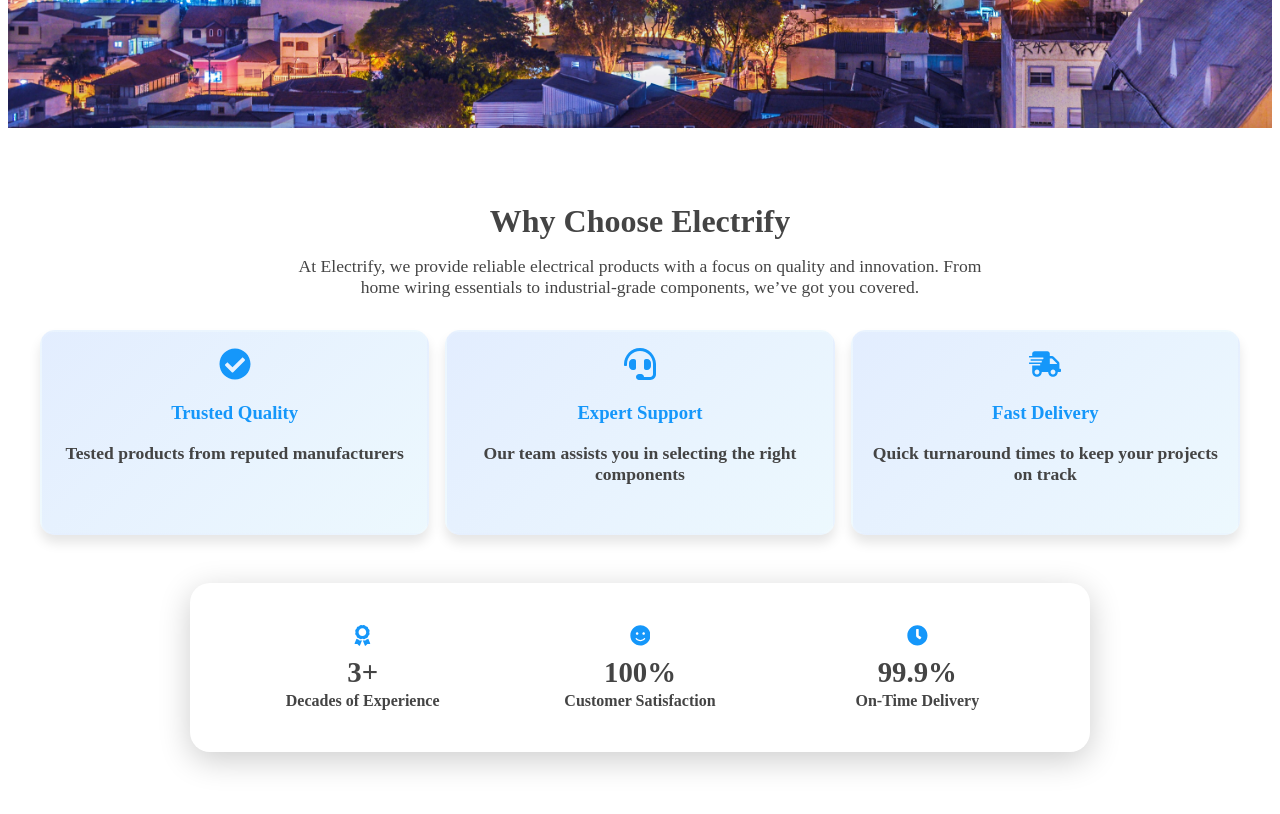
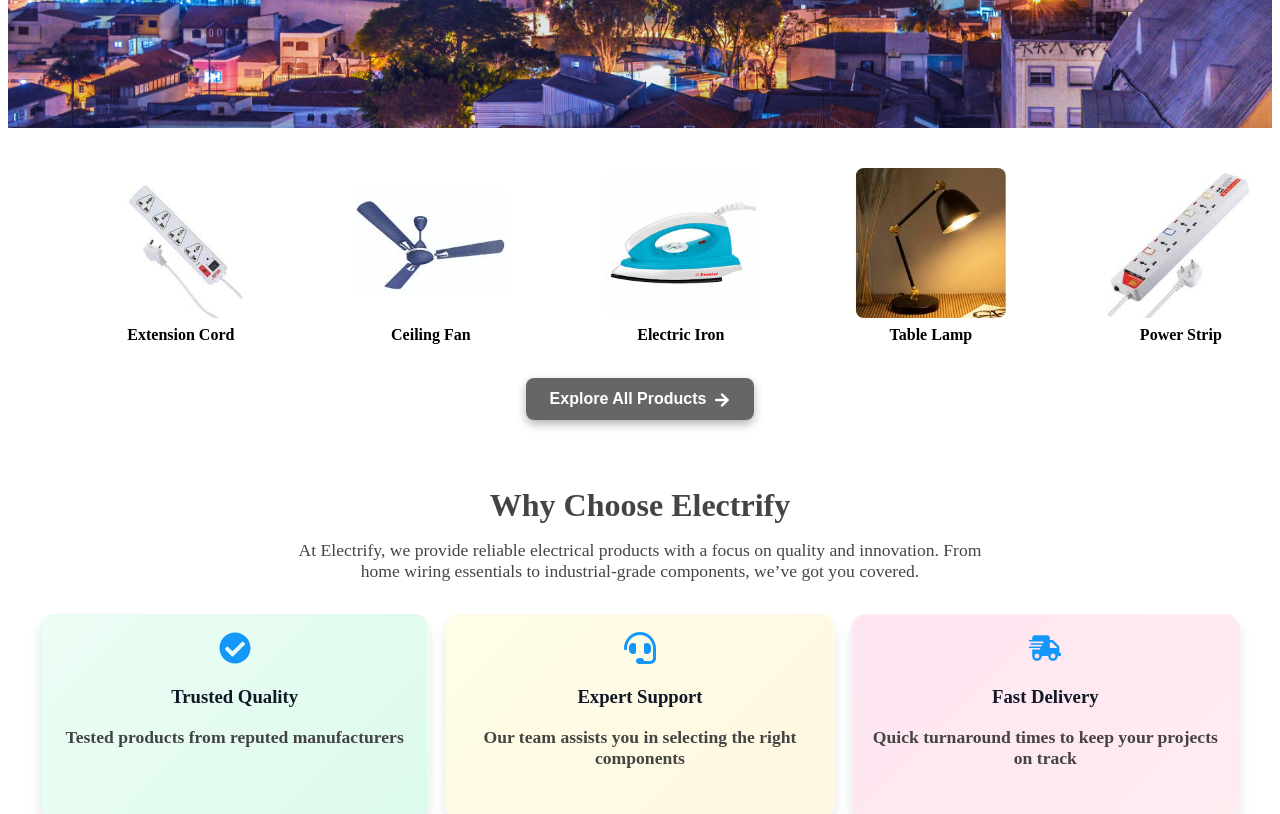
Before and after one commit to Rohitswami16/Electrify, a React (Vite) app: page / in a window 1280 px wide. Shown: the part 440-1254 px from the top of the page. Built offline with nearby package versions, Linux system fonts and the light colour scheme.

Commit message:
modern ui

```diff
--- a/src/App.css
+++ b/src/App.css
@@ -80,12 +80,12 @@
   bottom: -3px; /* Slightly below the text */
   width: 0;
   height: 2px;
-  background-color: #f4faff; /* Underline color */
+  background-color: #70bfff;
   transition: width 0.4s ease;
 }
 
 .nav-link:hover {
-  color: #f4faff;
+  color: #70bfff;
 }
 
 .nav-link:hover::after {
@@ -181,15 +181,68 @@
 
 .btn-exploreproduct:hover {
   background-color: rgba(0, 0, 0, 0.4); /* Darker on hover */
-  /* transform: scale(1.05); */
   box-shadow: 0 6px 18px rgba(0, 0, 0, 0.4);
 }
 
+/* slider */
+
+.home-sliding-images {
+  overflow: hidden;
+  width: 100%;
+  padding: 40px 30px;
+}
+
+.slider-track {
+  display: flex;
+  width: max-content;
+  animation: scroll-left 50s linear infinite;
+  gap: 100px; /* spacing between items */
+}
+
+.slider-item {
+  flex: 0 0 auto;
+  width: 150px;
+  height: 200px;
+  text-align: center;
+  display: flex;
+  flex-direction: column;
+  align-items: center;
+}
+
+.slider-item img {
+  width: 100%;
+  height: 150px;
+  object-fit: cover;
+  border-radius: 8px;
+  margin-bottom: 8px;
+}
+
+.slider-item p {
+  font-weight: bold;
+  text-align: center;
+  margin: 0;
+}
+
+@keyframes scroll-left {
+  0% {
+    transform: translateX(0%);
+  }
+  100% {
+    transform: translateX(-50%);
+  }
+}
+
+.home-sliding-images .btn-exploreproduct {
+  display: flex;
+  justify-self: center;
+  align-items: center;
+  margin-top: 10px;
+}
+
 .home-info {
-  padding: 2rem 2rem;
+  padding: 0 2rem;
   background-color: rgba(255, 255, 255, 0.95);
   text-align: center;
-  margin-top: 1rem;
 }
 
 .home-info h2 {
@@ -221,15 +274,8 @@
   border: 2px solid rgba(255, 255, 255, 0.1); /* subtle white border */
   border-radius: 15px;
 
-  background: linear-gradient(
-    135deg,
-    rgba(161, 196, 253, 0.3) 0%,
-    rgba(194, 233, 251, 0.3) 100%
-  );
-
   backdrop-filter: blur(10px); /* glass blur */
   -webkit-backdrop-filter: blur(10px); /* Safari support */
-  color: #ffffff; /* white text for visibility */
   box-shadow: 0 8px 12px rgba(0, 0, 0, 0.1); /* soft shadow */
   transition: transform 0.3s ease;
 }
@@ -251,7 +297,11 @@
   flex-wrap: wrap;
   border-radius: 20px;
   padding: 2rem;
-  background-color: white;
+  background: linear-gradient(
+    135deg,
+    rgba(161, 196, 253, 0.3) 0%,
+    rgba(194, 233, 251, 0.3) 100%
+  );
   box-shadow: 0 8px 32px rgba(0, 0, 0, 0.2); /* Softer black shadow */
   backdrop-filter: blur(15px);
   -webkit-backdrop-filter: blur(15px);
@@ -290,12 +340,6 @@
 
 .about-container {
   min-height: 100vh;
-  background: linear-gradient(
-    to bottom right,
-    #eff6ff,
-    #ffffff,
-    #fef9c3
-  ); /* from-blue-50 via-white to-yellow-50 */
   padding: 3rem 1rem;
   display: flex;
   align-items: center;
@@ -450,6 +494,7 @@
   }
 }
 
+.about-section,
 .contact-section,
 .products-section,
 .services-section {
@@ -663,7 +708,7 @@
 
 .footer-link {
   position: relative;
-  color: #ffeaea;
+  color: #e5e7eb;
   text-decoration: none;
   display: inline-block;
   margin-bottom: 10px;
@@ -691,7 +736,7 @@
 }
 
 .footer-contact {
-  color: #ffeaea;
+  color: #e5e7eb;
   margin-bottom: 12px;
   margin-top: 0;
 }
@@ -704,7 +749,7 @@
 
 .social-icon {
   font-size: 22px;
-  color: white;
+  color: #e5e7eb;
   transition: transform 0.3s, color 0.3s;
 }
 
--- a/src/pages/Home.jsx
+++ b/src/pages/Home.jsx
@@ -17,6 +17,47 @@
 import image3 from "../assets/image3.jpg";
 
 const images = [image1, image2, image3];
+
+// sliding images for products
+
+import ledBulbImg from "../product-images/led-bulb.jpeg";
+import switchboardImg from "../product-images/switch-board.jpeg";
+import extensionCordImg from "../product-images/extension-cord.jpeg";
+import ceilinngFanImg from "../product-images/ceiling-fan.jpeg";
+import electricIronImg from "../product-images/iron.jpeg";
+import tableLampImg from "../product-images/table-lamp.jpeg";
+import powerstripImg from "../product-images/power-strip.jpeg";
+import tubeLightImg from "../product-images/tube-light.jpeg";
+import wallSocketImg from "../product-images/wall-socket.jpeg";
+import InverterBatteryImg from "../product-images/inverter-battery.jpeg";
+import wiringCableImg from "../product-images/wiring-cable.jpeg";
+import electricKettleImg from "../product-images/electric-kettle.jpeg";
+import mcbSwitchImg from "../product-images/mcb-switch.jpeg";
+import chargerAdapterImg from "../product-images/charger-adapter.jpeg";
+import smartPlugImg from "../product-images/smart-plug.jpeg";
+
+const products = [
+  { id: 1, name: "LED Bulb", price: "₹120", image: ledBulbImg },
+  { id: 2, name: "Switch Board", price: "₹450", image: switchboardImg },
+  { id: 3, name: "Extension Cord", price: "₹350", image: extensionCordImg },
+  { id: 4, name: "Ceiling Fan", price: "₹1500", image: ceilinngFanImg },
+  { id: 5, name: "Electric Iron", price: "₹999", image: electricIronImg },
+  { id: 6, name: "Table Lamp", price: "₹700", image: tableLampImg },
+  { id: 7, name: "Power Strip", price: "₹400", image: powerstripImg },
+  { id: 8, name: "Tube Light", price: "₹250", image: tubeLightImg },
+  { id: 9, name: "Wall Socket", price: "₹180", image: wallSocketImg },
+  {
+    id: 10,
+    name: "Inverter Battery",
+    price: "₹6200",
+    image: InverterBatteryImg,
+  },
+  { id: 11, name: "Wiring Cable", price: "₹950", image: wiringCableImg },
+  { id: 12, name: "Electric Kettle", price: "₹1300", image: electricKettleImg },
+  { id: 13, name: "MCB Switch", price: "₹300", image: mcbSwitchImg },
+  { id: 14, name: "Charger Adapter", price: "₹450", image: chargerAdapterImg },
+  { id: 15, name: "Smart Plug", price: "₹1500", image: smartPlugImg },
+];
 
 export default function Home() {
   const [currentImage, setCurrentImage] = useState(0);
@@ -54,9 +95,29 @@
           className="btn-exploreproduct"
           onClick={() => navigate("/products")}
         >
-          Explore Our Products <FaArrowRight style={{ marginLeft: "8px", marginTop: "2px" }} />
+          Explore Our Products{" "}
+          <FaArrowRight style={{ marginLeft: "8px", marginTop: "2px" }} />
         </button>
       </div>
+
+      <div className="home-sliding-images">
+        <div className="slider-track">
+          {products.concat(products).map((product, index) => (
+            <div className="slider-item" key={index}>
+              <img src={product.image} alt={product.name} />
+              <p>{product.name}</p>
+            </div>
+          ))}
+        </div>
+        <button
+          className="btn-exploreproduct"
+          onClick={() => navigate("/products")}
+        >
+          Explore All Products{" "}
+          <FaArrowRight style={{ marginLeft: "8px", marginTop: "2px" }} />
+        </button>
+      </div>
+
       <div className="home-info">
         <h2>Why Choose Electrify</h2>
         <p>
@@ -66,17 +127,39 @@
         </p>
 
         <div className="info-highlights">
-          <div className="highlight">
+          <div className="highlight"
+
+          style={{
+            background:
+              "linear-gradient(135deg, rgba(209, 250, 229, 0.4), rgba(167, 243, 208, 0.4))",
+            color: "#111827",
+          }}
+
+          >
             <FaCheckCircle className="highlight-icon" />
             <h3>Trusted Quality</h3>
             <p>Tested products from reputed manufacturers</p>
           </div>
-          <div className="highlight">
+          <div
+            className="highlight"
+            style={{
+              background:
+                "linear-gradient(135deg, rgba(255, 249, 196, 0.4), rgba(255, 236, 179, 0.4))",
+              color: "#111827",
+            }}
+          >
             <FaHeadset className="highlight-icon" />
             <h3>Expert Support</h3>
             <p>Our team assists you in selecting the right components</p>
           </div>
-          <div className="highlight">
+          <div
+            className="highlight"
+            style={{
+              background:
+                "linear-gradient(135deg, rgba(249, 168, 212, 0.3) 0%, rgba(255, 192, 203, 0.3) 100%)",
+              color: "#111827",
+            }}
+          >
             <FaShippingFast className="highlight-icon" />
             <h3>Fast Delivery</h3>
             <p>Quick turnaround times to keep your projects on track</p>
--- a/src/pages/Services.jsx
+++ b/src/pages/Services.jsx
@@ -1,35 +1,52 @@
-import '../App.css'; // assuming your CSS is here
+import "../App.css"; // assuming your CSS is here
 
 const services = [
   {
-    icon: '🔧',
-    title: 'Installation Services',
-    description: 'Ceiling fans, lights, switchboards, and inverter installation at your home or office.',
+    icon: "🔧",
+    title: "Installation Services",
+    description:
+      "Ceiling fans, lights, switchboards, and inverter installation at your home or office.",
+    background:
+      "linear-gradient(135deg, rgba(221, 214, 243, 0.4), rgba(203, 195, 227, 0.4))",
   },
   {
-    icon: '🛠️',
-    title: 'Repairs & Maintenance',
-    description: 'We fix wiring issues, short circuits, broken sockets, and more.',
+    icon: "🛠️",
+    title: "Repairs & Maintenance",
+    description:
+      "We fix wiring issues, short circuits, broken sockets, and more.",
+    background:
+      "linear-gradient(135deg, rgba(255, 249, 196, 0.4), rgba(255, 236, 179, 0.4))",
   },
   {
-    icon: '🏠',
-    title: 'Home Automation',
-    description: 'Smart lighting, Alexa/Google Home setup, and smart plugs installation.',
+    icon: "🏠",
+    title: "Home Automation",
+    description:
+      "Smart lighting, Alexa/Google Home setup, and smart plugs installation.",
+    background:
+      "linear-gradient(135deg, rgba(193, 255, 236, 0.4), rgba(178, 245, 234, 0.4))",
   },
   {
-    icon: '🔋',
-    title: 'Power Solutions',
-    description: 'Inverter, UPS, battery replacement, and surge protection setup.',
+    icon: "🔋",
+    title: "Power Solutions",
+    description:
+      "Inverter, UPS, battery replacement, and surge protection setup.",
+    background:
+      "linear-gradient(135deg, rgba(173, 216, 230, 0.4), rgba(194, 233, 251, 0.4))",
   },
   {
-    icon: '🏢',
-    title: 'Commercial Services',
-    description: 'Industrial wiring, office lighting, and camera power setup.',
+    icon: "🏢",
+    title: "Commercial Services",
+    description: "Industrial wiring, office lighting, and camera power setup.",
+    background:
+      "linear-gradient(135deg, rgba(255, 218, 185, 0.4), rgba(255, 203, 164, 0.4))",
   },
   {
-    icon: '📦',
-    title: 'Delivery & Support',
-    description: 'Fast delivery and on-site installation with post-sale support.',
+    icon: "📦",
+    title: "Delivery & Support",
+    description:
+      "Fast delivery and on-site installation with post-sale support.",
+    background:
+      "linear-gradient(135deg, rgba(255, 229, 180, 0.4), rgba(255, 204, 153, 0.4))",
   },
 ];
 
@@ -39,7 +56,13 @@
       <h2 className="services-heading">Our Services</h2>
       <div className="services-grid">
         {services.map((service, index) => (
-          <div key={index} className="service-card">
+          <div
+            key={index}
+            className="service-card"
+            // style={{
+            //   background: service.background,
+            // }}
+          >
             <div className="service-icon">{service.icon}</div>
             <h3 className="service-title">{service.title}</h3>
             <p className="service-description">{service.description}</p>
```
Also changed, not shown: src/pages/About.jsx (+14 -8 lines).
